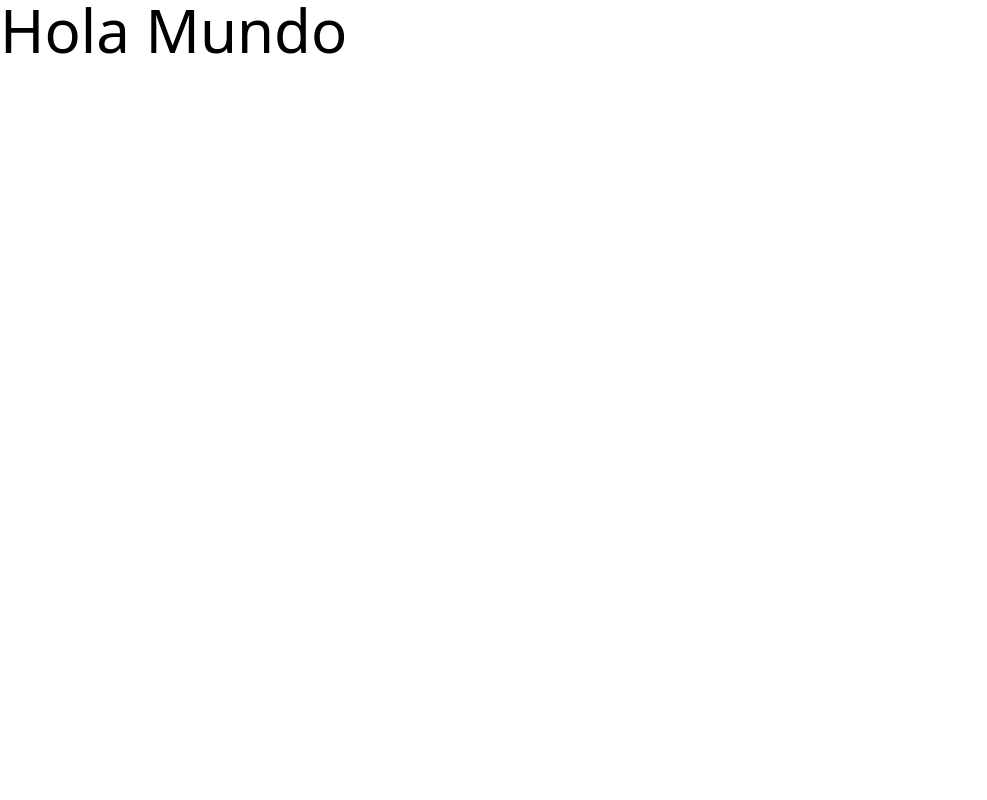
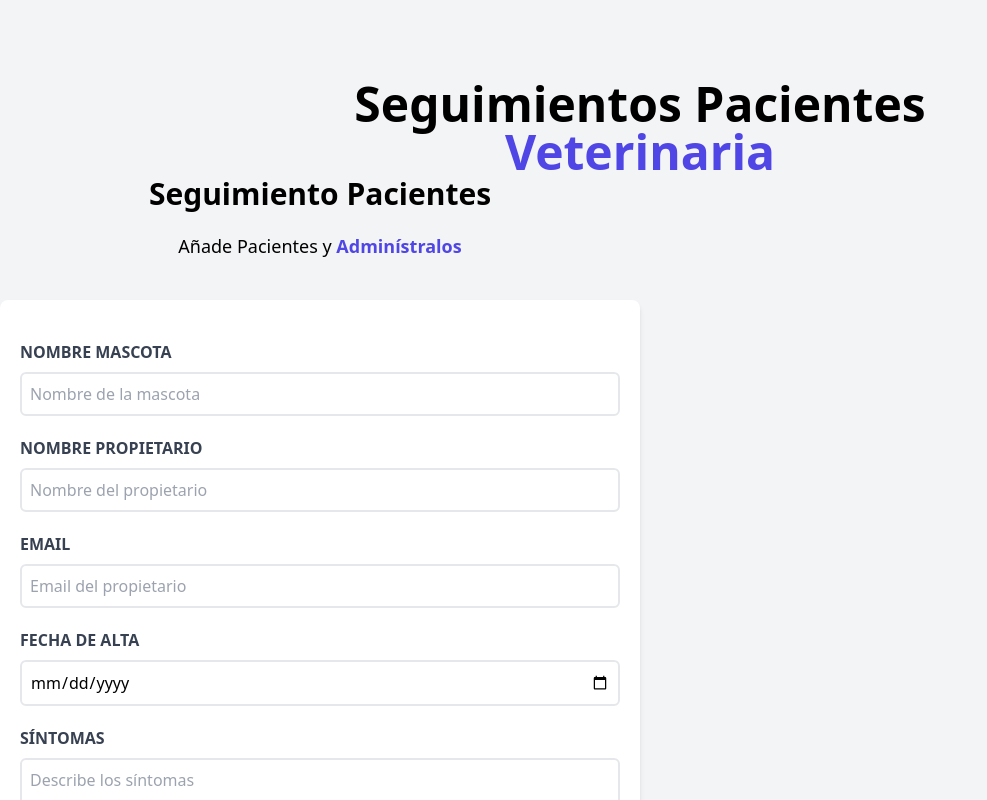
Before and after one commit to milenaap/admin-pacientes, a Vue app: page / in a window 1280 px wide. Shown: the top 800 px of the page, without its empty margins (0-987 px from the left). Built offline with nearby package versions, Linux system fonts and the light colour scheme.

Commit message:
add header and form

```diff
--- a/index.html
+++ b/index.html
@@ -6,7 +6,7 @@
     <meta name="viewport" content="width=device-width, initial-scale=1.0" />
     <title>Administrador de pacientes</title>
   </head>
-  <body>
+  <body class="bg-gray-100 h-screen">
     <div id="app"></div>
     <script type="module" src="/src/main.js"></script>
   </body>
--- a/src/App.vue
+++ b/src/App.vue
@@ -1,7 +1,14 @@
 <script setup>
+import Header from './components/Header.vue';
+import Formulario from './components/Formulario.vue';
 
 </script>
 
 <template>
-  <h1 class="text-6xl">Hola Mundo</h1>
+  <div class="container mx-auto mt-20">
+    <Header />
+    <div class="mt-12-md:flex">
+      <Formulario />
+    </div>
+  </div>
 </template>
--- /dev/null
+++ b/src/components/Formulario.vue
@@ -0,0 +1,125 @@
+<template>
+    <div class="md:w-1/2">
+        <h2 class="font-black text-3xl text-center">Seguimiento Pacientes</h2>
+
+        <p class="text-lg mt-5 text-center mb-10">
+            Añade Pacientes y
+            <span class="text-indigo-600 font-bold">Adminístralos</span>
+        </p>
+
+        <form
+            class="bg-white shadow-md rounded-lg py-10 px-5 mb-10"
+
+
+        >
+            <!-- Begin Input -->
+            <div class="mb-5">
+                <label
+                    for="mascota"
+                    class="block text-gray-700 uppercase font-bold"
+
+                >
+                    Nombre Mascota
+                </label>
+
+                <input
+                    id="mascota"
+                    type="text"
+                    placeholder="Nombre de la mascota"
+                    class="border-2 w-full p-2 mt-2 placeholder-gray-400 rounded-md"
+                />
+            </div>
+            <!-- end Input -->
+
+             <!-- Begin Input -->
+            <div class="mb-5">
+                <label
+                    for="propietario"
+                    class="block text-gray-700 uppercase font-bold"
+
+                >
+                    Nombre Propietario
+                </label>
+
+                <input
+                    id="propietario"
+                    type="text"
+                    placeholder="Nombre del propietario"
+                    class="border-2 w-full p-2 mt-2 placeholder-gray-400 rounded-md"
+                />
+            </div>
+            <!-- end Input -->
+
+            <!-- Begin Input -->
+            <div class="mb-5">
+                <label
+                    for="email"
+                    class="block text-gray-700 uppercase font-bold"
+
+                >
+                    Email
+                </label>
+
+                <input
+                    id="email"
+                    type="email"
+                    placeholder="Email del propietario"
+                    class="border-2 w-full p-2 mt-2 placeholder-gray-400 rounded-md"
+                />
+            </div>
+            <!-- end Input -->
+
+            <!-- Begin Input -->
+            <div class="mb-5">
+                <label
+                    for="alta"
+                    class="block text-gray-700 uppercase font-bold"
+
+                >
+                   Fecha de Alta
+                </label>
+
+                <input
+                    id="alta"
+                    type="date"
+                    class="border-2 w-full p-2 mt-2 placeholder-gray-400 rounded-md"
+                />
+            </div>
+            <!-- end Input -->
+
+            <!-- Begin Input -->
+            <div class="mb-5">
+                <label
+                    for="sintomas"
+                    class="block text-gray-700 uppercase font-bold"
+
+                >
+                   Síntomas
+                </label>
+
+                <textarea
+                    id="sintomas"
+                    placeholder="Describe los síntomas"
+                    class="border-2 w-full p-2 mt-2 placeholder-gray-400 rounded-md h-40"
+                />
+            </div>
+            <!-- end Input -->
+
+            <input
+                type="submit"
+                class="bg-indigo-600 w-full p-3 text-white uppercase font-bold hover:bg-indigo-700 cursor-pointer transition-colors"
+                value="Registrar Paciente"
+
+            />
+
+
+
+
+        </form>
+
+    </div>
+</template>
+
+<script>
+
+</script>
--- /dev/null
+++ b/src/components/Header.vue
@@ -0,0 +1,7 @@
+<template>
+    <h1 class="font-black text-5xl text-center">
+
+        Seguimientos Pacientes
+        <span class="text-indigo-600 block">Veterinaria</span>
+    </h1>
+</template>
```
Also changed, not shown: 1 other file (tests, documents, lock files or other folders).
